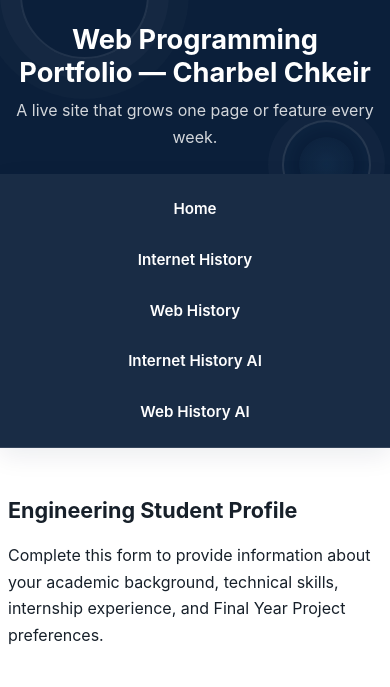
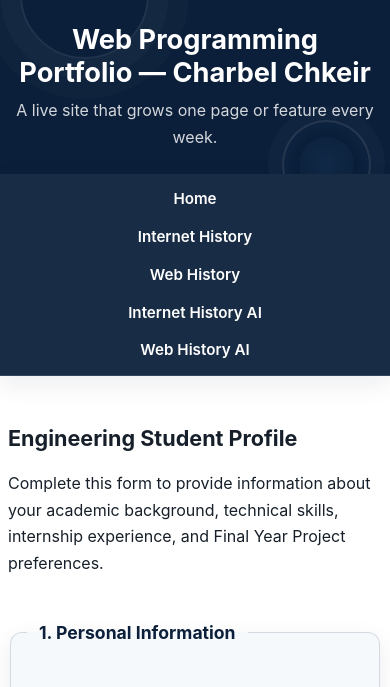
Before and after one commit to Charbel-Chkeir/web-programming-site, a Flask app: page /submit-profile in a window 390 px wide. Shown: the top 687 px of the page. Run offline with Flask 3, Linux system fonts and the light colour scheme.

```diff
--- a/static/style.css
+++ b/static/style.css
@@ -1213,9 +1213,9 @@ video {
         width: 100%;
 
         margin: 0;
-        padding: 0.8rem 1rem;
+        padding: 0.4rem 1rem;
 
-        gap: 0.4rem;
+        gap: 0.1rem;
 
         list-style: none;
     }
@@ -1230,7 +1230,7 @@ video {
 
         width: 100%;
 
-        padding: 0.6rem 0.4rem;
+        padding: 0.35rem 0.4rem;
 
         text-align: center;
 
```
